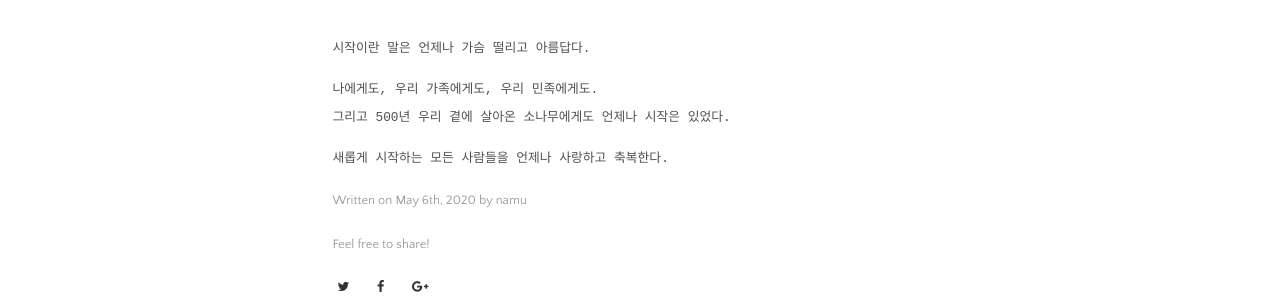
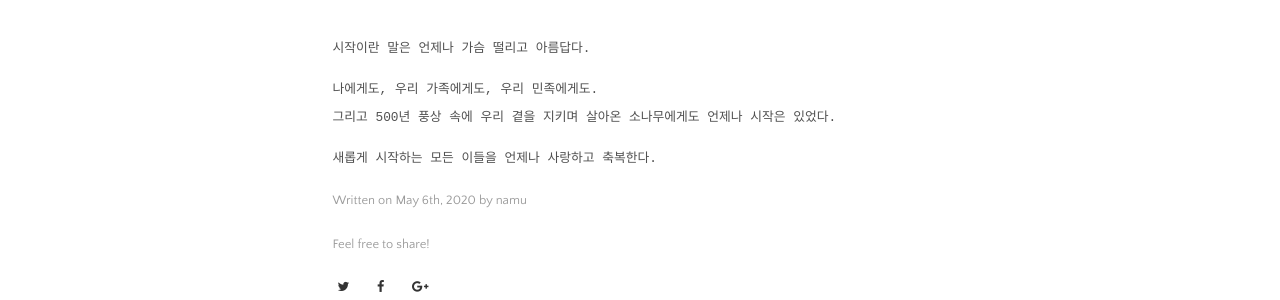
Before and after one commit to daesungRa/namu, a Jekyll site: the page built from _posts/daily/2020-05-06-new-post.markdown, in a window 1280 px wide. Shown: the part 630-930 px from the top of the page. Built offline with Jekyll 4.4.1, drawn with Linux system fonts in a browser that asks for light colours; some web fonts are replaced.

Commit message:
new: Modify contents

```diff
--- a/_posts/daily/2020-05-06-new-post.markdown
+++ b/_posts/daily/2020-05-06-new-post.markdown
@@ -11,6 +11,6 @@ image-view: true
 시작이란 말은 언제나 가슴 떨리고 아름답다.
 
 나에게도, 우리 가족에게도, 우리 민족에게도.<br/>
-그리고 500년 우리 곁에 살아온 소나무에게도 언제나 시작은 있었다.
+그리고 500년 풍상 속에 우리 곁을 지키며 살아온 소나무에게도 언제나 시작은 있었다.
 
-새롭게 시작하는 모든 사람들을 언제나 사랑하고 축복한다.
+새롭게 시작하는 모든 이들을 언제나 사랑하고 축복한다.
```
